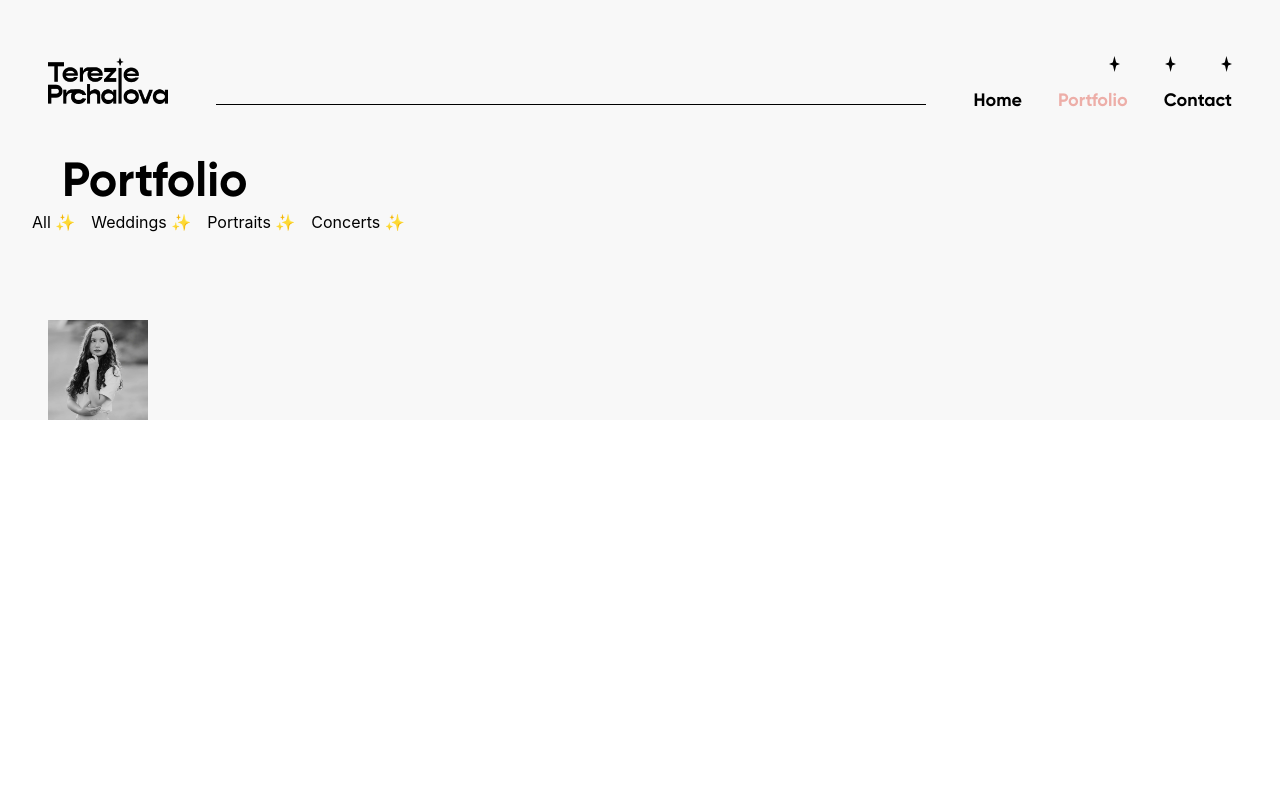
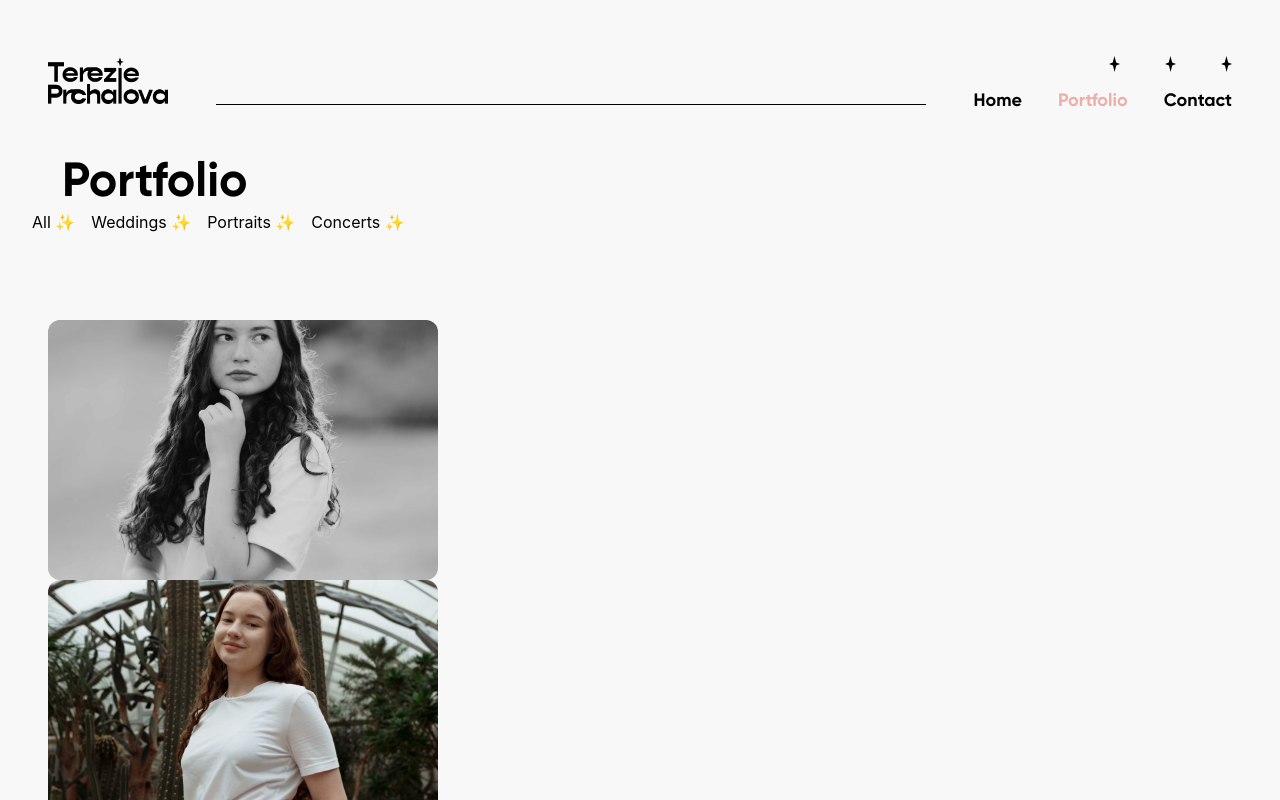
Before and after one commit to TereziePrchalova/photography-website, a Next.js app: page /portfolio in a window 1280 px wide. Shown: the top 800 px of the page. Built offline with nearby package versions, Linux system fonts and the light colour scheme.

Commit message:
Progress

```diff
--- a/components/Gallery.js
+++ b/components/Gallery.js
@@ -1,10 +1,100 @@
 import Image from "next/image";
+import { useState } from "react";
+import Link from "next/link";
 
 export default function Gallery(data) {
+
+    const Gallery = [
+
+        {
+            id: 1,
+            image: "/images/first.jpg",
+            category: "Wedding",
+        },
+
+        {
+            id: 2,
+            image: "/images/second.jpg",
+            category: "Wedding",
+        },
+        {
+            id: 3,
+            image: "/images/first.jpg",
+            category: "Wedding",
+        },
+        {
+            id: 4,
+            image: "/images/first.jpg",
+            category: "Wedding",
+        },
+        {
+            id: 5,
+            image: "/images/first.jpg",
+            category: "Wedding",
+        },
+        {
+            id: 6,
+            image: "/images/first.jpg",
+            category: "Concert",
+        },
+        {
+            id: 7,
+            image: "/images/first.jpg",
+            category: "Concert",
+        },
+        {
+            id: 8,
+            image: "/images/first.jpg",
+            category: "Concert",
+        },
+        {
+            id: 9,
+            image: "/images/first.jpg",
+            category: "Portrait",
+        },
+        {
+            id: 10,
+            image: "/images/first.jpg",
+            category: "Portrait",
+        },
+        {
+            id: 11,
+            image: "/images/first.jpg",
+            category: "Portraitt",
+        },
+
+    ]
+
+    const [items, setItems] = useState(Gallery);
+
+
+
     return (
         <>
-            <div className="relative w-[100px] h-[100px]">
-                <Image className="cursor-pointer" alt="GoodWeird Logo" src="/images/first.jpg" layout="fill" objectFit="contain" />
+            <div className="">
+                <div className="fixed top-[100px] xl:top-[130px] z-50 left-0 pl-8 w-full bg-lightWhite py-5">
+                    <h1 className='h1 leading-10 w-[330px] m-auto md:leading-tight md:w-[696px] lg:w-[942px] xl:w-[1188px] 2xl:w-auto 2xl:mb-0'>Portfolio</h1>
+                    <div className="nav ">
+                        <Link className='select-none' href="/">All ✨</Link>
+                        <Link className='select-none mx-4' href="/portfolio">Weddings ✨</Link>
+                        <Link className='select-none' href="/">Portraits ✨</Link>
+                        <Link className='select-none mx-4' href="/">Concerts ✨</Link>
+                    </div>
+                </div>
+
+                {
+                    items.map((elem) => {
+                        const { id, image, category } = elem;
+
+                        return (
+                            <div>
+                                <div className="relative w-[360px] h-[240px] lg:w-[330px] lg:h-[230px] xl:w-[390px] xl:h-[260px] 2xl:w-[450px] 2xl:h-[300px]">
+                                    <Image className="rounded-[12px]" src={image} alt="me" objectFit="cover" layout="fill"/>
+                                </div>
+                            </div>
+                        )
+                    })
+                }
             </div>
         </>
     );
--- a/components/Hero.js
+++ b/components/Hero.js
@@ -53,25 +53,25 @@ export default function Hero(data) {
         <>
             <div className='my-4 md:hidden'>
                 <div className="relative w-[330px] h-[220px] m-auto">
-                    <Image src={Img1} alt="me" layout="fill"/>
+                    <Image className="rounded-[12px]" src={Img1} alt="me" layout="fill"/>
                 </div>
                 <div className="my-4 mx-auto w-[330px]">
                     <h2 className="h2">Moments that matter</h2>
                     <p className="p w-[300px] mt-1 mb-6">If you're looking for an artist to capture your milestones and moments in-between, we just might be a match made in heaven!</p>
                     <a href="https://eu.zonerama.com/TereziePrchalova/743152" target="_blank">
-                        <button className="w-[120px] h-[35px] bg-black text-white rounded-[2px]">More</button>
+                        <button className="w-[120px] h-[35px] bg-black text-white rounded-[6px]">More</button>
                     </a>
                 </div>
                 <div className="flex justify-center mt-8 mb-16">
                     <div className="relative w-[160px] h-[240px] mr-4">
-                        <Image src={Img2} alt="me" objectFit="cover" layout="fill"/>
+                        <Image className="rounded-[12px]" src={Img2} alt="me" objectFit="cover" layout="fill"/>
                     </div>
                     <div>
                         <div className="relative w-[154px] h-[154px] mb-4">
-                            <Image src={Img3} alt="me" objectFit="cover" layout="fill"/>
+                            <Image className="rounded-[12px]" src={Img3} alt="me" objectFit="cover" layout="fill"/>
                         </div>
                         <div className="relative w-[154px] h-[154px]">
-                            <Image src={Img4} alt="me" objectFit="cover" layout="fill"/>
+                            <Image className="rounded-[12px]" src={Img4} alt="me" objectFit="cover" layout="fill"/>
                         </div>
 
                     </div>
--- a/pages/portfolio.js
+++ b/pages/portfolio.js
@@ -5,15 +5,6 @@ export default function portfolio() {
   return (
     <div className="bg-lightWhite pt-[8rem] xl:pt-[20rem]">
       <div className='max-w-[1440px] m-auto md:px-8 xl:px-12 xl:mb-6'>
-        <div className="fixed top-[130px] z-50 left-0 pl-8 w-full bg-lightWhite py-5">
-          <h1 className='h1 leading-10 w-[330px] m-auto md:leading-tight md:w-[696px] lg:w-[942px] xl:w-[1188px] 2xl:w-auto 2xl:mb-0'>Portfolio</h1>
-          <div className="nav ">
-            <Link className='select-none' href="/">All ✨</Link>
-            <Link className='select-none mx-4' href="/portfolio">Weddings ✨</Link>
-            <Link className='select-none' href="/">Portraits ✨</Link>
-            <Link className='select-none mx-4' href="/">Concerts ✨</Link>
-          </div>
-        </div>
         <Gallery/>
       </div>
     </div>
```
